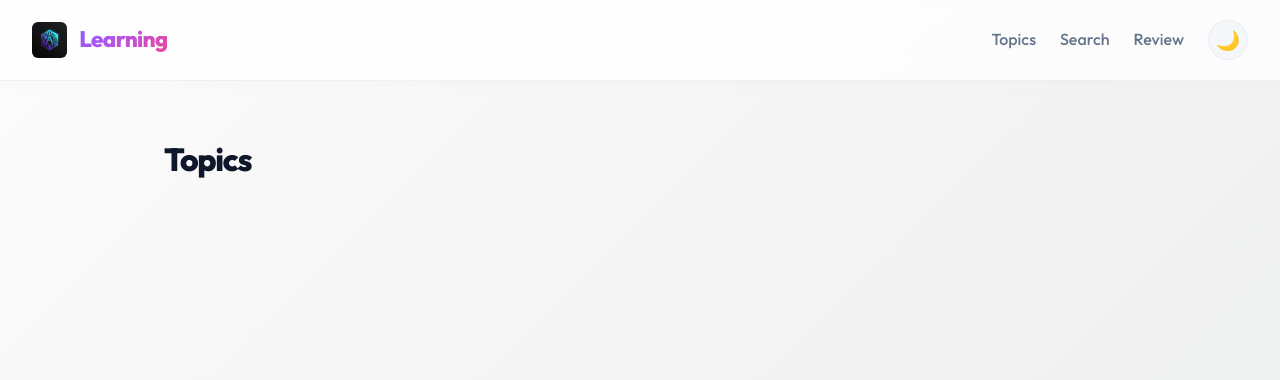
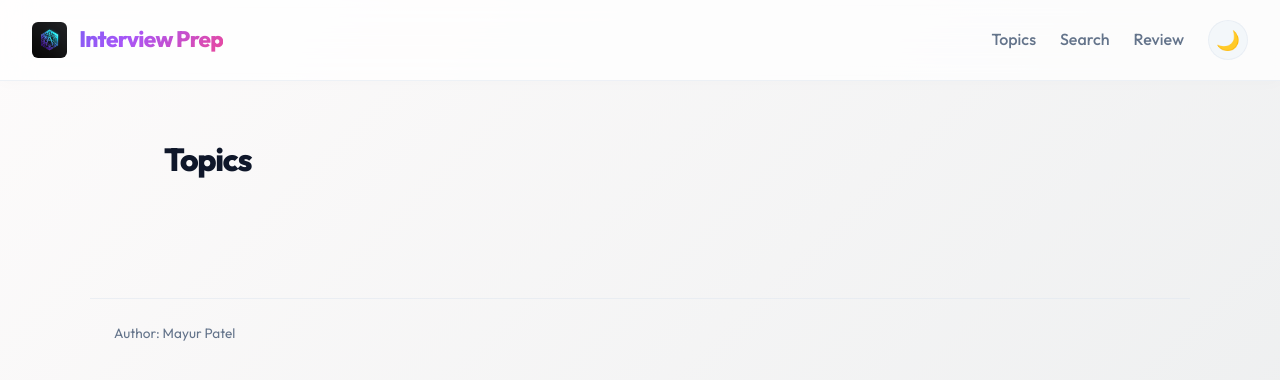
Before and after one commit to mayurjp/architect-prep, a website: page docs/index.html in a window 1280 px wide. Drawn offline with Linux system fonts and the light colour scheme; no server answers; files whose address does not match are found by name.

Commit message:
Rebrand site as "Interview Prep", add author credit and last-updated footer
- Renamed visible brand/title text from "Learning" to "Interview Prep"
  across all pages, and updated the homepage's OG/Twitter meta to match.
- Added an author meta tag and a footer (Author: Mayur Patel + last
  updated date) rendered on every page via a shared footer.js.
- build.js now writes docs/data/build-info.json with a publishedAt
  timestamp on every build, so the footer's date updates automatically
  each time content is published via the GitHub Action.

Co-Authored-By: Claude Sonnet 5 <noreply@anthropic.com>

```diff
--- a/docs/assets/css/style.css
+++ b/docs/assets/css/style.css
@@ -44,6 +44,19 @@
 }
 
 * { box-sizing: border-box; }
+
+.site-footer {
+  max-width: 1100px;
+  margin: 3rem auto 0;
+  padding: 1.5rem 1.5rem 2rem;
+  border-top: 1px solid var(--border);
+  display: flex;
+  justify-content: space-between;
+  flex-wrap: wrap;
+  gap: 0.5rem;
+  color: var(--text-dim);
+  font-size: 0.85rem;
+}
 
 body {
   margin: 0;
--- /dev/null
+++ b/docs/assets/js/footer.js
@@ -0,0 +1,20 @@
+(function () {
+  const footer = document.createElement("footer");
+  footer.className = "site-footer";
+  footer.innerHTML = `<span>Author: Mayur Patel</span><span id="last-updated"></span>`;
+  document.body.appendChild(footer);
+
+  fetch("data/build-info.json")
+    .then((r) => r.json())
+    .then((info) => {
+      const el = document.getElementById("last-updated");
+      if (!el || !info.publishedAt) return;
+      const date = new Date(info.publishedAt);
+      el.textContent = `Last updated ${date.toLocaleDateString(undefined, {
+        year: "numeric",
+        month: "long",
+        day: "numeric",
+      })}`;
+    })
+    .catch(() => {});
+})();
--- a/docs/index.html
+++ b/docs/index.html
@@ -2,16 +2,17 @@
 <html lang="en">
 <head>
 <meta charset="utf-8" />
+<meta name="author" content="Mayur Patel" />
 <meta name="viewport" content="width=device-width, initial-scale=1" />
-<title>Architect Prep — .NET Interview Question Bank</title>
+<title>Interview Prep — .NET Interview Question Bank</title>
 <meta name="description" content="2,750+ interview questions across 38 topics for .NET/backend architect and senior engineer interviews — C#, EF Core, microservices, system design, Kubernetes, DDD, DSA, and behavioral prep, each with an in-depth answer." />
 <meta property="og:type" content="website" />
 <meta property="og:url" content="https://mayurjp.github.io/architect-prep/" />
-<meta property="og:title" content="Architect Prep — .NET Interview Question Bank" />
+<meta property="og:title" content="Interview Prep — .NET Interview Question Bank" />
 <meta property="og:description" content="2,750+ interview questions across 38 topics for .NET/backend architect and senior engineer interviews — C#, EF Core, microservices, system design, Kubernetes, DDD, DSA, and behavioral prep, each with an in-depth answer." />
 <meta property="og:image" content="https://mayurjp.github.io/architect-prep/assets/icon.jpg" />
 <meta name="twitter:card" content="summary" />
-<meta name="twitter:title" content="Architect Prep — .NET Interview Question Bank" />
+<meta name="twitter:title" content="Interview Prep — .NET Interview Question Bank" />
 <meta name="twitter:description" content="2,750+ interview questions across 38 topics for .NET/backend architect and senior engineer interviews." />
 <meta name="twitter:image" content="https://mayurjp.github.io/architect-prep/assets/icon.jpg" />
 <link rel="icon" type="image/jpeg" href="assets/icon.jpg" />
@@ -26,7 +27,7 @@
   <div class="brand">
     <a href="index.html" style="color:inherit;text-decoration:none;display:flex;align-items:center;gap:0.75rem;">
       <img src="assets/icon.jpg" alt="Logo" style="width:2.2rem;height:2.2rem;border-radius:6px;object-fit:cover;">
-      Learning
+      Interview Prep
     </a>
   </div>
   <nav>
@@ -86,5 +87,6 @@ async function init() {
 }
 init();
 </script>
+<script src="assets/js/footer.js"></script>
 </body>
 </html>
--- a/scripts/build.js
+++ b/scripts/build.js
@@ -267,6 +267,11 @@ function main() {
     JSON.stringify(topicsWithCounts, null, 2)
   );
 
+  fs.writeFileSync(
+    path.join(DATA_DIR, "build-info.json"),
+    JSON.stringify({ publishedAt: new Date().toISOString() }, null, 2)
+  );
+
   const totalAnswered = allQuestions.filter((q) => q.status === "answered").length;
   console.log(
     `Built ${allQuestions.length} questions (${totalAnswered} answered, ${
```
Also changed, not shown: docs/review.html (+4 -2 lines), docs/search.html (+4 -2 lines), docs/topic.html (+4 -2 lines), docs/topics.html (+4 -2 lines).
